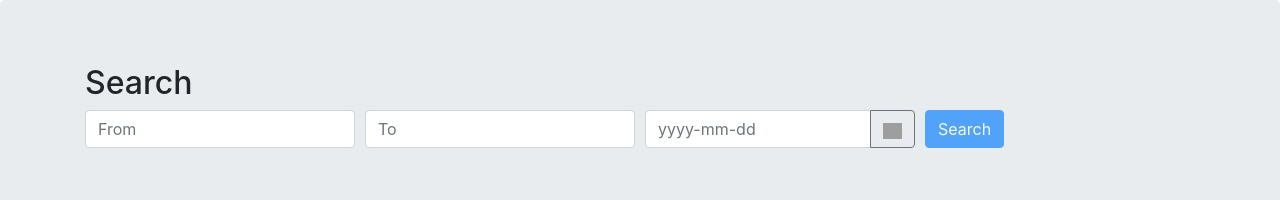
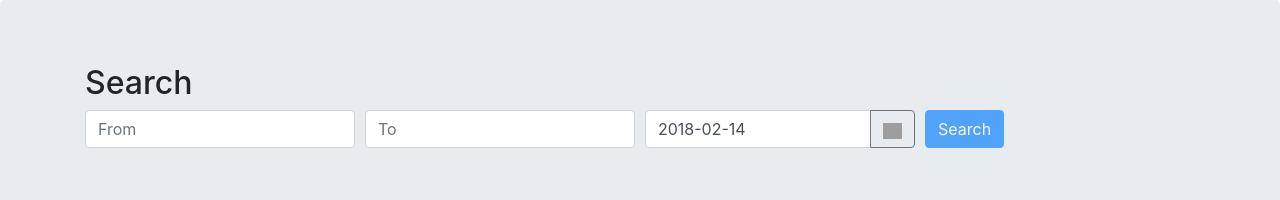
Before and after one commit to omachala/kiwi-angular-graphql, an Angular app: page / in a window 1280 px wide. Shown: the top 200 px of the page. Built offline with nearby package versions, Linux system fonts and the light colour scheme; grey boxes are pictures that could not be loaded; what apollo-angular, apollo-angular-link-http, json-to-graphql-query would draw is missing.

Commit message:
Datepicker converting result object.

```diff
--- a/src/app/components/search/search.component.html
+++ b/src/app/components/search/search.component.html
@@ -20,13 +20,15 @@
         <div class="col">
             <div class="form-group">
                 <div class="input-group">
-                    <input [formControl]="form.controls['flightDate']"
+                    <input #d="ngbDatepicker"
+                           [formControl]="form.controls['flightDate']"
+                           (focus)="d.open()"
                            class="form-control"
                            placeholder="yyyy-mm-dd"
                            name="dp"
                            [(ngModel)]="dateModel"
                            ngbDatepicker
-                           #d="ngbDatepicker">
+                           [minDate]="minDate">
 
                     <div class="input-group-append">
                         <button class="btn btn-outline-secondary" (click)="d.toggle()" type="button">
--- a/src/app/components/search/search.component.ts
+++ b/src/app/components/search/search.component.ts
@@ -17,32 +17,13 @@ import {LocationsSearch} from '../../class/LocationsSearch';
 
 export class SearchComponent implements OnInit {
 
-    dateModel;
+    now = new Date();
+    dateModel = {year: this.now.getFullYear(), month: this.now.getMonth() + 1, day: this.now.getDate()};
+    minDate = Object.assign({}, this.dateModel);
+
     loading = false;
     flightsSearch: FlightsSearch = new FlightsSearch();
     form: FormGroup;
-
-    constructor(private client: KiwiClientService, private formBuilder: FormBuilder) {
-        const currentDate = new Date();
-
-        this.form = this.formBuilder.group({
-            flightFrom: ['', Validators.compose([Validators.required])],
-            flightTo: ['', Validators.compose([Validators.required])],
-            flightDate: [currentDate.toISOString().substring(0, 10), Validators.compose([Validators.required])],
-        });
-    }
-
-    onSubmit(formGroup: FormGroup) {
-        this.flightsSearch.search.from.location = formGroup.controls['flightFrom'].value;
-        this.flightsSearch.search.to.location = formGroup.controls['flightTo'].value;
-        this.flightsSearch.search.date.exact = formGroup.controls['flightDate'].value;
-        this.client.searchFlights(this.flightsSearch);
-    }
-
-    ngOnInit() {
-        this.client.loadingSubject.subscribe((loading: boolean) => this.loading = loading);
-    }
-
     search = (text$: Observable<string>) =>
         text$
             .debounceTime(200)
@@ -59,4 +40,27 @@ export class SearchComponent implements OnInit {
                 });
             });
 
+    constructor(private client: KiwiClientService, private formBuilder: FormBuilder) {
+        const currentDate = new Date();
+
+        this.form = this.formBuilder.group({
+            flightFrom: ['', Validators.compose([Validators.required])],
+            flightTo: ['', Validators.compose([Validators.required])],
+            flightDate: ['', Validators.compose([Validators.required])],
+        });
+    }
+
+    onSubmit(formGroup: FormGroup) {
+        const dateValue = formGroup.controls['flightDate'].value;
+        const dateObject = new Date(dateValue.year, this.dateModel.month - 1, this.dateModel.day + 1);
+        this.flightsSearch.search.from.location = formGroup.controls['flightFrom'].value;
+        this.flightsSearch.search.to.location = formGroup.controls['flightTo'].value;
+        this.flightsSearch.search.date.exact = dateObject.toISOString().substring(0, 10);
+        this.client.searchFlights(this.flightsSearch);
+    }
+
+    ngOnInit() {
+        this.client.loadingSubject.subscribe((loading: boolean) => this.loading = loading);
+    }
+
 }
```
